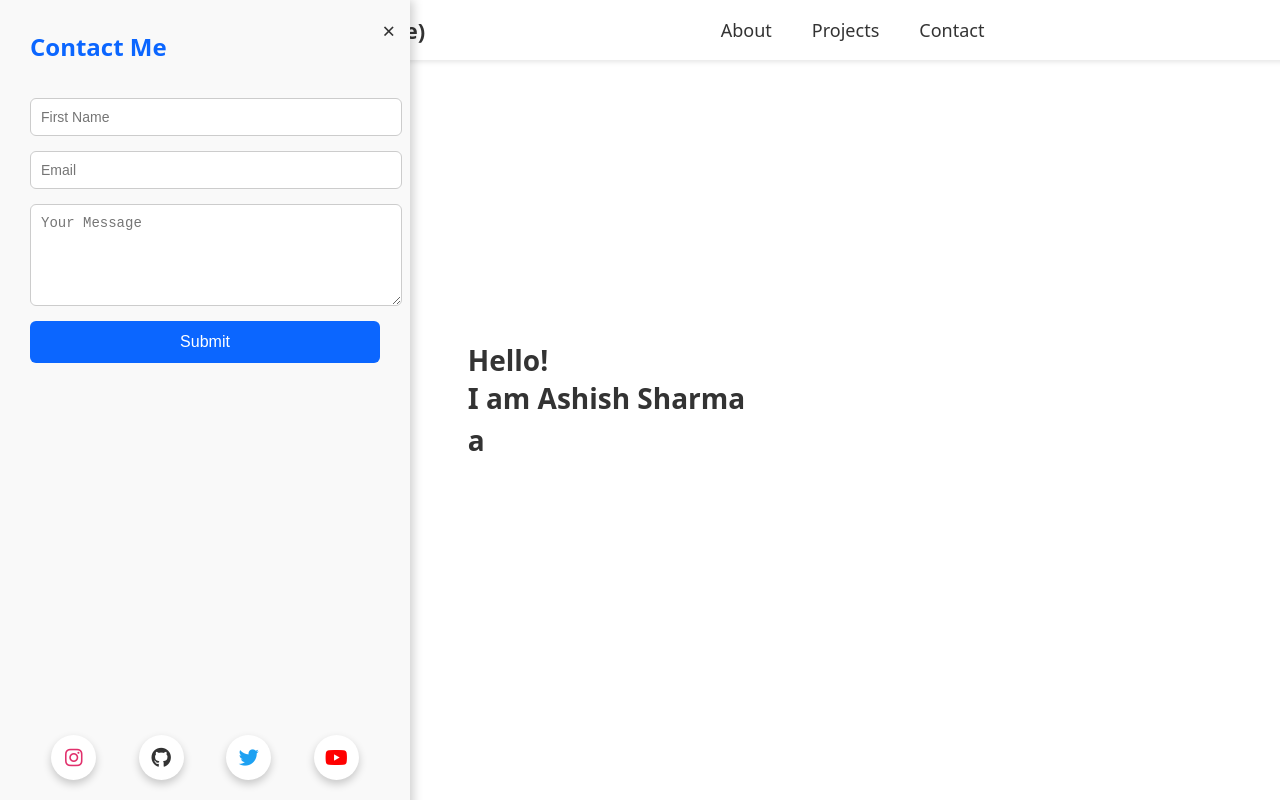
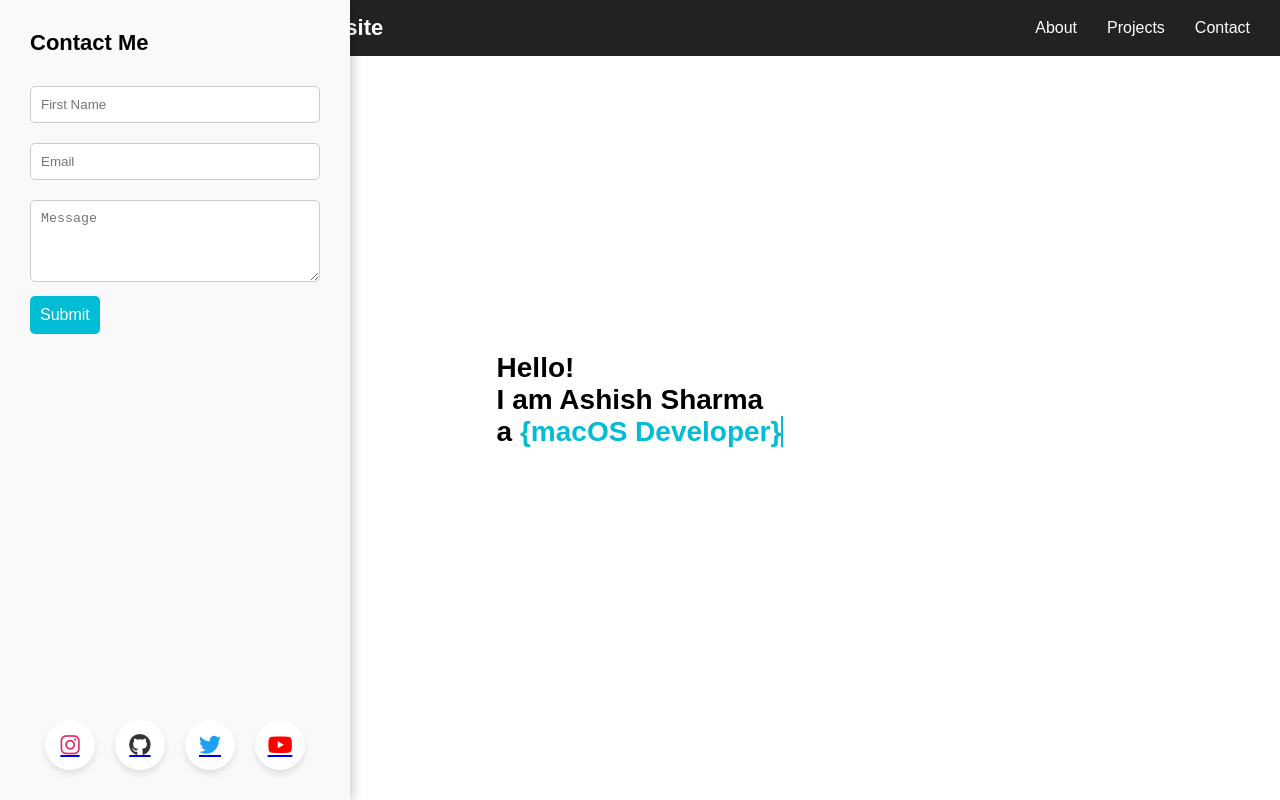
Before and after one commit to ashishhhhhh/ashishhhhhh.github.io, a plain HTML site: page index.html in a window 1280 px wide. Both pictures are taken after a click on the link "Contact". Drawn offline with Linux system fonts and the light colour scheme; animation ran at ten frames a second.

Commit message:
hosting it

```diff
--- a/index.html
+++ b/index.html
@@ -10,172 +10,99 @@
 </head>
 <body>
 
-  <!-- BACKGROUND PIXEL CANVAS -->
-  <canvas id="bgCanvas"></canvas>
-
+  <!-- Navbar -->
   <nav>
-    <!-- Left Corner - Name -->
-    <div class="logo">Currently working on it(this website)</div>
-
-    <!-- Center - Navigation -->
-    <div class="nav-links">
-      <a href="#about">About</a>
-      <a href="#projects">Projects</a>
-       <a id="contact-btn">Contact</a>
-    </div>
-
+    <div class="logo">Currently working on this website</div>
+    <ul>
+      <li><a href="#">About</a></li>
+      <li><a href="#">Projects</a></li>
+      <li><a href="#" id="contactBtn">Contact</a></li>
+    </ul>
   </nav>
 
-  <!-- <div class="icon-bar" id="icon-bar">
-    <a href="https://www.instagram.com/yourusername" target="_blank" rel="noopener noreferrer">
-      <i class="fa-brands fa-instagram" style="color:#E1306C;"></i>
-    </a>
-    <a href="https://github.com/yourusername" target="_blank" rel="noopener noreferrer">
-      <i class="fa-brands fa-github" style="color:#333;"></i>
-    </a>
-    <a href="https://twitter.com/yourusername" target="_blank" rel="noopener noreferrer">
-      <i class="fa-brands fa-twitter" style="color:#1DA1F2;"></i>
-    </a>
-    <a href="https://www.youtube.com/@yourchannel" target="_blank" rel="noopener noreferrer">
-      <i class="fa-brands fa-youtube" style="color:#FF0000;"></i>
-    </a>
-  </div> -->
+  <!-- Hero -->
+  <section class="hero">
+    <h1>Hello!<br> I am Ashish Sharma<br> a <span class="typing"></span></h1>
+  </section>
 
-   <!-- CONTACT FORM
-  <div class="contact-panel" id="contact-panel">
-    <h2>Contact Me</h2>
-    <input type="text" placeholder="First Name">
-    <input type="email" placeholder="Email">
-    <textarea rows="5" placeholder="Your Message"></textarea>
-    <button>Submit</button> -->
-  <!-- </div> CONTACT SLIDE (form + icons together) -->
- <!-- CONTACT SLIDE (form + icons together) -->
-  <div class="contact-wrapper" id="contact-wrapper">
-    <span class="close-btn" id="close-btn">&times;</span>
-    <div class="contact-form">
+  <!-- Background Pixel Grid -->
+  <div class="grid" id="grid"></div>
+
+  <!-- Contact Slide -->
+  <div class="contact-wrapper" id="contactWrapper">
+    <form class="contact-form">
       <h2>Contact Me</h2>
-      <input type="text" placeholder="First Name">
-      <input type="email" placeholder="Email">
-      <textarea rows="5" placeholder="Your Message"></textarea>
-      <button>Submit</button>
-    </div>
+      <input type="text" placeholder="First Name" required>
+      <input type="email" placeholder="Email" required>
+      <textarea rows="4" placeholder="Message"></textarea>
+      <button type="submit">Submit</button>
+    </form>
 
-    <!-- ICONS INSIDE SLIDE -->
     <div class="icon-bar">
-      <a href="https://www.instagram.com/" target="_blank"><i class="fa-brands fa-instagram" style="color:#E1306C;"></i></a>
-      <a href="https://github.com/" target="_blank"><i class="fa-brands fa-github" style="color:#333;"></i></a>
-      <a href="https://twitter.com/" target="_blank"><i class="fa-brands fa-twitter" style="color:#1DA1F2;"></i></a>
-      <a href="https://youtube.com/" target="_blank"><i class="fa-brands fa-youtube" style="color:#FF0000;"></i></a>
+      <a href="https://www.instagram.com/yourusername" target="_blank"><i class="fa-brands fa-instagram" style="color:#E1306C;"></i></a>
+      <a href="https://github.com/yourusername" target="_blank"><i class="fa-brands fa-github" style="color:#333;"></i></a>
+      <a href="https://twitter.com/yourusername" target="_blank"><i class="fa-brands fa-twitter" style="color:#1DA1F2;"></i></a>
+      <a href="https://www.youtube.com/@yourchannel" target="_blank"><i class="fa-brands fa-youtube" style="color:#FF0000;"></i></a>
     </div>
   </div>
 
+  <script>
+    /* Typing Effect */
+    const roles = ["{iOS Developer}", "{macOS Developer}", "{Flutter Developer}"];
+    let roleIndex = 0, charIndex = 0, deleting = false;
+    const typingElement = document.querySelector(".typing");
 
+    function type() {
+      const currentRole = roles[roleIndex];
+      if (!deleting) {
+        typingElement.textContent = currentRole.substring(0, charIndex++);
+        if (charIndex > currentRole.length) {
+          deleting = true;
+          setTimeout(type, 1500);
+          return;
+        }
+      } else {
+        typingElement.textContent = currentRole.substring(0, charIndex--);
+        if (charIndex < 0) {
+          deleting = false;
+          roleIndex = (roleIndex + 1) % roles.length;
+          charIndex = 0;
+        }
+      }
+      setTimeout(type, deleting ? 80 : 120);
+    }
+    type();
 
-  <script>
-      /* CONTACT BUTTON TOGGLE */
-    const contactBtn = document.getElementById('contact-btn');
-    const contactWrapper = document.getElementById('contact-wrapper');
-    const closeBtn = document.getElementById('close-btn');
+    /* Contact Panel Toggle */
+    const contactBtn = document.getElementById("contactBtn");
+    const contactWrapper = document.getElementById("contactWrapper");
 
-    contactBtn.addEventListener('click', () => {
-      contactWrapper.classList.add('show');
-    });
-    closeBtn.addEventListener('click', () => {
-      contactWrapper.classList.remove('show');
+    contactBtn.addEventListener("click", (e) => {
+      e.preventDefault();
+      contactWrapper.classList.toggle("show");
     });
 
-      /* BACKGROUND PIXEL GRID */
-    const canvas = document.getElementById("bgCanvas");
-    const ctx = canvas.getContext("2d");
-    let width, height, pixels = [];
-    let mouseX = -1000, mouseY = -1000;
-
-    function resizeCanvas() {
-      width = canvas.width = window.innerWidth;
-      height = canvas.height = window.innerHeight;
-      createPixels();
+    /* Pixel Grid */
+    const grid = document.getElementById("grid");
+    const cols = Math.floor(window.innerWidth / 20);
+    const rows = Math.floor(window.innerHeight / 20);
+    for (let i = 0; i < cols * rows; i++) {
+      const pixel = document.createElement("div");
+      pixel.classList.add("pixel");
+      grid.appendChild(pixel);
     }
 
-    function createPixels() {
-      pixels = [];
-      const size = 5;
-      for (let x = 0; x < width; x += size) {
-        for (let y = 0; y < height; y += size) {
-          pixels.push({ x, y, size });
-        }
+    const pixels = document.querySelectorAll(".pixel");
+    document.addEventListener("mousemove", (e) => {
+      const x = Math.floor(e.clientX / 20);
+      const y = Math.floor(e.clientY / 20);
+      const index = y * cols + x;
+      if (pixels[index]) {
+        pixels[index].classList.add("active");
+        setTimeout(() => pixels[index].classList.remove("active"), 300);
       }
-    }
+    });
+  </script>
+</body>
 
-    function drawPixels() {
-      ctx.clearRect(0, 0, width, height);
-      pixels.forEach(p => {
-        const dx = mouseX - (p.x + p.size / 2);
-        const dy = mouseY - (p.y + p.size / 2);
-        const dist = Math.sqrt(dx*dx + dy*dy);
-
-        // White normally, turn light grey if cursor is close
-        const maxDist = 120;
-        const intensity = Math.max(0, 1 - dist / maxDist);
-        const shade = 255 - intensity * 55; // from white (255) to light grey (~200)
-
-        ctx.fillStyle = `rgb(${shade},${shade},${shade})`;
-        ctx.fillRect(p.x, p.y, p.size - 2, p.size - 2);
-      });
-      requestAnimationFrame(drawPixels);
-    }
-
-    resizeCanvas();
-    drawPixels();
-    window.addEventListener("resize", resizeCanvas);
-
-    // track mouse position
-    window.addEventListener("mousemove", e => {
-      mouseX = e.clientX;
-      mouseY = e.clientY;
-    });
-
-
-  </script>
-
-  <div class="headline">
-    Hello!<br> I am Ashish Sharma<br> a
-    <!-- <span class="brace-block"> -->
-      <span class="stack">
-        <!-- Word 1: iOS Developer (13 chars) — active 0–4s -->
-        <span class="word"
-          style="
-            --w:15ch;
-            animation:
-              typeSlice var(--cycle) steps(15, end) infinite,
-              caretBlink .8s step-end infinite;
-            animation-delay: 0s, 0s;
-          "
-        >{iOS Developer}</span>
-
-        <!-- Word 2: macOS Developer (15 chars) — active 4–8s -->
-        <span class="word"
-          style="
-            --w:17ch;
-            animation:
-              typeSlice var(--cycle) steps(17, end) infinite,
-              caretBlink .8s step-end infinite;
-            animation-delay: 4s, 4s;
-          "
-        >{macOS Developer}</span>
-
-        <!-- Word 3: Flutter Developer (17 chars) — active 8–12s -->
-        <span class="word"
-          style="
-            --w:19ch;
-            animation:
-              typeSlice var(--cycle) steps(19, end) infinite,
-              caretBlink .8s step-end infinite;
-            animation-delay: 8s, 8s;
-          "
-        >{Flutter Developer}</span>
-      </span>
-    <!-- </span> -->
-  </div>
-
-</body>
 </html>
--- a/style.css
+++ b/style.css
@@ -1,207 +1,94 @@
-     :root {
-      /* longest word is "Flutter Developer" = 17 characters */
-      --max: 19ch;
-      --cursor: #0b66ff;
-      --accent: #0b66ff;
-      --cycle: 12s;
+    * {
+      margin: 0;
+      padding: 0;
+      box-sizing: border-box;
+    }
+    body {
+      font-family: Arial, sans-serif;
+      overflow-x: hidden;
+      background: #fff;
     }
 
-     body {
-      margin: 0;
-      overflow: hidden;
-      height: 100vh;
-      display: grid;
-      place-items: center;
-      font-family: system-ui, -apple-system, Segoe UI, Roboto, Arial, sans-serif;
-      background: lch(100% 0.01 296.81);
-      color: #333;
-    }
-
-      /* === BACKGROUND CANVAS === */
-    #bgCanvas {
+    /* Navbar */
+    nav {
+      width: 100%;
+      display: flex;
+      justify-content: space-between;
+      align-items: center;
+      padding: 15px 30px;
+      background: #222;
+      color: #fff;
       position: fixed;
       top: 0;
       left: 0;
-      z-index: -1;
-      width: 100%;
-      height: 100%;
+      z-index: 1000;
+    }
+    nav .logo {
+      font-size: 22px;
+      font-weight: bold;
+    }
+    nav ul {
+      list-style: none;
+      display: flex;
+      gap: 30px;
+    }
+    nav ul li a {
+      text-decoration: none;
+      color: #fff;
+      font-size: 16px;
+      transition: color 0.3s;
+    }
+    nav ul li a:hover {
+      color: #00bcd4;
     }
 
-       /*Nav Bar*/
-    nav {
-     position: fixed;
-     top: 0;
-     width: 100%;
-     z-index: 999;
+    /* Hero Section */
+    .hero {
+      height: 100vh;
       display: flex;
+      justify-content: center;
       align-items: center;
-      justify-content: space-between;
-      padding: 15px 50px;
-      background: #ffffff;
-      box-shadow: 0 2px 5px rgba(0,0,0,0.1);
+      text-align: left;
+      flex-direction: column;
+      padding: 20px;
+    }
+    .hero h1 {
+      font-size: 28px;
+    }
+    .typing {
+      color: #00bcd4;
+      border-right: 2px solid #00bcd4;
+      white-space: nowrap;
+      overflow: hidden;
     }
 
-    .logo {
-        margin-left: 20px;
-      font-size: 22px;
-      font-weight: bold;
-      color: #333;
+    /* Background Pixel Grid */
+    .grid {
+      position: fixed;
+      top: 0; left: 0;
+      width: 100%; height: 100%;
+      display: grid;
+      grid-template-columns: repeat(auto-fill, 20px);
+      grid-template-rows: repeat(auto-fill, 20px);
+      z-index: -1;
+    }
+    .pixel {
+      width: 20px;
+      height: 20px;
+      background: #fff;
+      transition: background 0.3s;
+    }
+    .pixel.active {
+      background: #dcdcdc;
     }
 
-    .nav-links {
-
-      flex: 1;
-      display: flex;
-      justify-content: center;
-      gap: 40px;
-    }
-
-    .nav-links a {
-      text-decoration: none;
-      font-size: 18px;
-      color: #333;
-      transition: color 0.3s;
-    }
-
-    .nav-links a:hover {
-      color: #007bff;
-    }
-
-
-        /* === HERO HEADER === */
-    /* .hero {
-      margin-top: 100px;
-      font-size: 28px;
-      font-weight: bold;
-      cursor: pointer;
-    }
-    .typing {
-      color: #0b66ff;
-      border-right: 2px solid #0b66ff;
-      display: inline-block;
-      white-space: nowrap;
-      overflow: hidden;
-    } */
-
-
-        /* === ICON BAR ===
-    .icon-bar {
-      position: fixed;
-      bottom: 90px;
-      right: 35px;
-      display: flex;
-      flex-direction: column;
-      gap: 15px;
-      pointer-events: none;
-    }
-
-    .icon-bar a {
-      background: #fff;
-      border-radius: 50%;
-      width: 50px;
-      height: 50px;
-      display: flex;
-      align-items: center;
-      justify-content: center;
-      font-size: 22px;
-      color: #333;
-      text-decoration: none;
-      box-shadow: 0 4px 8px rgba(0,0,0,0.2);
-      transform: translateY(100px);
-      opacity: 0;
-    }
-
-    /* SHOW ANIMATION
-    .icon-bar.show {
-      pointer-events: auto;
-    }
-
-    .icon-bar.show a {
-      animation: bounceUp 0.6s ease forwards;
-    }
-    .icon-bar.show a:nth-child(1) { animation-delay: 0s; }
-    .icon-bar.show a:nth-child(2) { animation-delay: 0.1s; }
-    .icon-bar.show a:nth-child(3) { animation-delay: 0.2s; }
-    .icon-bar.show a:nth-child(4) { animation-delay: 0.3s; }
-
-    /* HIDE ANIMATION
-    .icon-bar.hide a {
-      animation: bounceDown 0.6s ease forwards;
-    }
-    .icon-bar.hide a:nth-child(1) { animation-delay: 0s; }
-    .icon-bar.hide a:nth-child(2) { animation-delay: 0.1s; }
-    .icon-bar.hide a:nth-child(3) { animation-delay: 0.2s; }
-    .icon-bar.hide a:nth-child(4) { animation-delay: 0.3s; }
-
-    @keyframes bounceUp {
-      0%   { transform: translateY(100px); opacity: 0; }
-      60%  { transform: translateY(-20px); opacity: 1; }
-      80%  { transform: translateY(10px); }
-      100% { transform: translateY(0); opacity: 1; }
-    }
-
-    @keyframes bounceDown {
-      0%   { transform: translateY(0); opacity: 1; }
-      20%  { transform: translateY(-10px); }
-      100% { transform: translateY(100px); opacity: 0; }
-    } */
-
-    /*word autotype*/
-
-     .headline { font-size: 28px; font-weight: 700; }
-
-    /* .brace-block {
-      display: inline-flex;
-      align-items: center;
-      gap: 6px;
-    }
-    .brace-block::before { content: "{"; }
-    .brace-block::after  { content: "}"; } */
-
-    .stack {
-     display: inline-block;
-      position: relative;
-      vertical-align: baseline;
-      width: var(--max);
-      height: 1.2em; /* prevents layout jump */
-      color: var(--accent);
-      font-family: ui-monospace, SFMono-Regular, Menlo, Monaco, Consolas, "Liberation Mono", "Courier New", monospace;
-    }
-
-    .word {
-        display: inline-block;
-      position: absolute;
-      left: 0; top: 0;
-      white-space: nowrap;
-      overflow: hidden;
-      opacity: 0;                     /* hidden until its turn */
-      border-right: 2px solid var(--cursor); /* caret */
-    }
-
-    /* One 12s animation per word; each word is only visible in its own 4s slice.
-       0–18%  : typing
-       18–26% : pause
-       26–32% : deleting
-       33–100%: hidden
-    */
-    @keyframes typeSlice {
-      0%   { width: 0;    opacity: 1; }
-      18%  { width: var(--w); opacity: 1; }  /* typed */
-      26%  { width: var(--w); opacity: 1; }  /* pause */
-      32%  { width: 0;    opacity: 1; }      /* delete */
-      33%,
-      100% { width: 0;    opacity: 0; }      /* hidden (until next loop) */
-    }
-
-    @keyframes caretBlink { 50% { border-color: transparent; } }
-
-
-        /* CONTACT WRAPPER (form + icons together) */
+    /* Contact Slide Panel */
     .contact-wrapper {
       position: fixed;
       top: 0;
-      left: -400px; /* hidden */
+      left: -400px;
       width: 350px;
+      max-width: 100%;
       height: 100%;
       background: #f9f9f9;
       box-shadow: 3px 0 10px rgba(0,0,0,0.2);
@@ -216,69 +103,81 @@
       left: 0;
     }
 
-       /* CLOSE BUTTON */
-    .close-btn {
-      position: absolute;
-      top: 15px;
-      right: 15px;
+    .contact-form h2 {
+      margin-bottom: 20px;
       font-size: 22px;
-      cursor: pointer;
-      color: #333;
-      transition: color 0.3s;
-    }
-    .close-btn:hover {
-      color: #0b66ff;
-    }
-
-
-    /* CONTACT FORM */
-    .contact-form {
-      display: flex;
-      flex-direction: column;
-      gap: 15px;
-    }
-    .contact-form h2 {
-      margin-top: 0;
-      color: #0b66ff;
     }
     .contact-form input,
     .contact-form textarea {
       width: 100%;
       padding: 10px;
+      margin: 10px 0;
       border: 1px solid #ccc;
-      border-radius: 6px;
-      font-size: 14px;
+      border-radius: 5px;
     }
     .contact-form button {
-      padding: 12px;
+      padding: 10px;
       border: none;
-      background: #0b66ff;
+      background: #00bcd4;
       color: #fff;
       font-size: 16px;
-      border-radius: 6px;
       cursor: pointer;
-      transition: background 0.3s ease;
+      border-radius: 5px;
+      transition: background 0.3s;
     }
     .contact-form button:hover {
-      background: #084dcc;
+      background: #0097a7;
     }
 
-    /* ICON BAR (inside contact wrapper) */
+    /* Icon Bar */
     .icon-bar {
       display: flex;
-      justify-content: space-around;
-      padding: 50px 0;
+      justify-content: center;
+      gap: 20px;
+      margin-top: 20px;
     }
     .icon-bar a {
+      width: 50px;
+      height: 50px;
       background: #fff;
       border-radius: 50%;
-      width: 45px;
-      height: 45px;
       display: flex;
+      justify-content: center;
       align-items: center;
-      justify-content: center;
-      font-size: 20px;
-      color: #333;
-      text-decoration: none;
-      box-shadow: 0 4px 8px rgba(0,0,0,0.2);
+      font-size: 22px;
+      box-shadow: 0 4px 6px rgba(0,0,0,0.1);
+      transition: transform 0.3s;
     }
+    .icon-bar a:hover {
+      transform: scale(1.2);
+    }
+
+    /* Responsive */
+    @media (max-width: 900px) {
+      .contact-wrapper {
+        width: 80%;
+      }
+    }
+    @media (max-width: 600px) {
+      nav ul {
+        gap: 15px;
+      }
+      nav ul li a {
+        font-size: 14px;
+      }
+      .hero h1 {
+        font-size: 22px;
+      }
+      .contact-wrapper {
+        width: 100%;
+        padding: 20px;
+      }
+      .contact-form h2 {
+        font-size: 18px;
+      }
+      .icon-bar a {
+        width: 40px;
+        height: 40px;
+        font-size: 18px;
+      }
+    }
```
